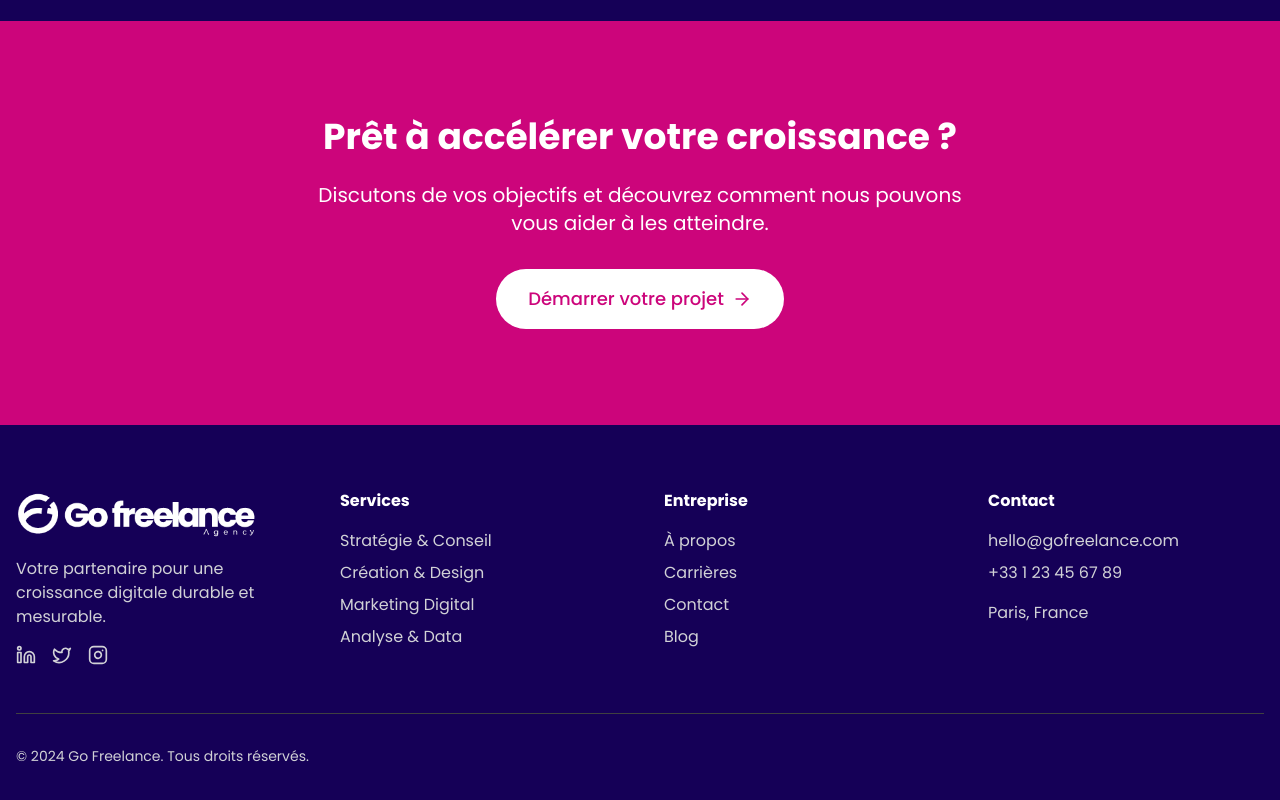
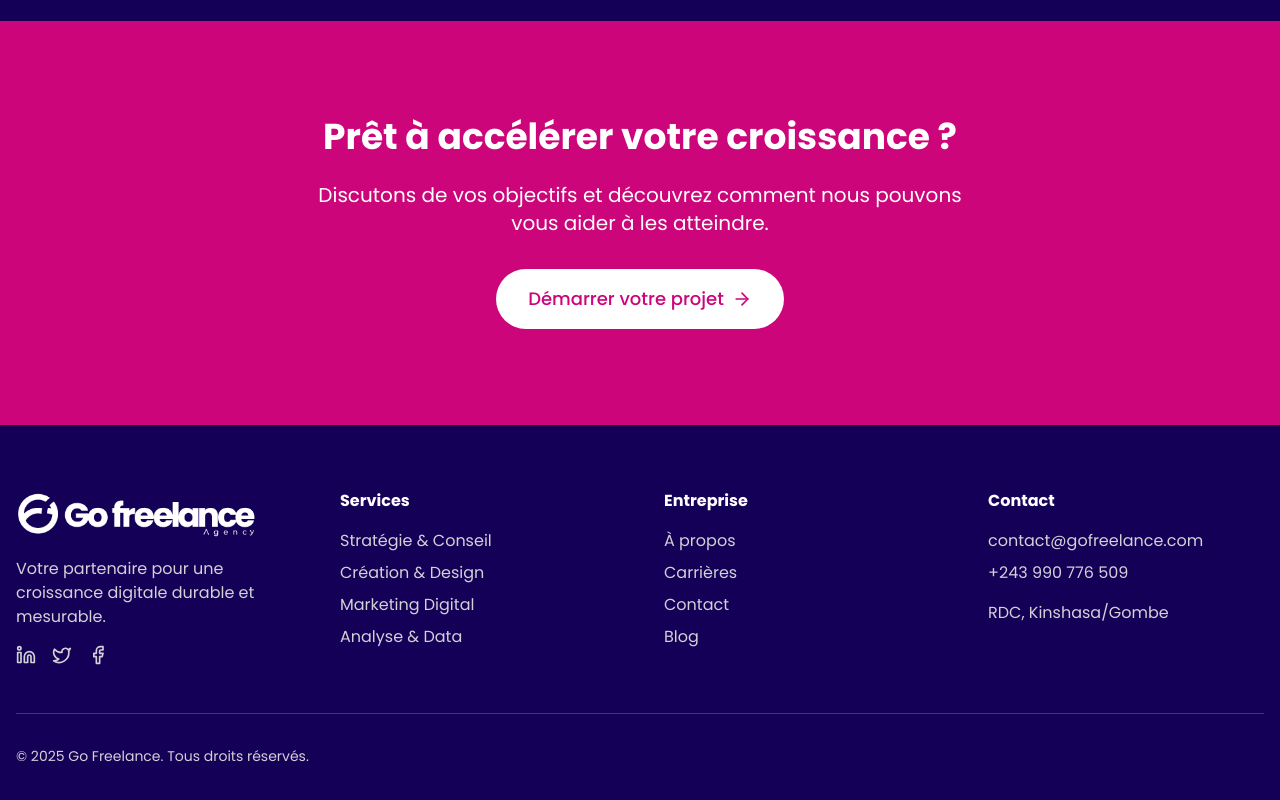
Before and after one commit to Go-freelance/gofreelance, a React (Vite) app: page / in a window 1280 px wide. Shown: the part 3994-4794 px from the top of the page. Built offline with nearby package versions, Linux system fonts and the light colour scheme.

Commit message:
feat: update social media links in footer and replace Instagram with Facebook icon

```diff
--- a/src/components/Footer.tsx
+++ b/src/components/Footer.tsx
@@ -1,5 +1,5 @@
 import React from "react";
-import { Linkedin, Twitter, Instagram } from "lucide-react";
+import { Linkedin, Twitter, Facebook } from "lucide-react";
 
 export const Footer: React.FC = () => {
   return (
@@ -14,25 +14,28 @@ export const Footer: React.FC = () => {
             </p>
             <div className="flex space-x-4">
               <a
-                href="#"
+                href="https://www.linkedin.com/company/go-freelancerdc"
+                target="_blank"
                 className="text-neutral-300 hover:text-primary transition"
               >
                 <Linkedin className="w-5 h-5" />
                 <span className="sr-only">LinkedIn</span>
               </a>
               <a
-                href="#"
+                href="https://twitter.com/gof_rdc"
+                target="_blank"
                 className="text-neutral-300 hover:text-primary transition"
               >
                 <Twitter className="w-5 h-5" />
                 <span className="sr-only">Twitter</span>
               </a>
               <a
-                href="#"
+                href="https://www.facebook.com/gofreelancerdc"
+                target="_blank"
                 className="text-neutral-300 hover:text-primary transition"
               >
-                <Instagram className="w-5 h-5" />
-                <span className="sr-only">Instagram</span>
+                <Facebook className="w-5 h-5" />
+                <span className="sr-only">Facebook</span>
               </a>
             </div>
           </div>
@@ -112,13 +115,13 @@ export const Footer: React.FC = () => {
           </div>
           <div>
             <h4 className="font-bold mb-4">Contact</h4>
-            <p className="text-neutral-300 mb-2">hello@gofreelance.com</p>
-            <p className="text-neutral-300 mb-4">+33 1 23 45 67 89</p>
-            <p className="text-neutral-300">Paris, France</p>
+            <p className="text-neutral-300 mb-2">contact@gofreelance.com</p>
+            <p className="text-neutral-300 mb-4">+243 990 776 509</p>
+            <p className="text-neutral-300">RDC, Kinshasa/Gombe</p>
           </div>
         </div>
         <div className="border-t border-neutral-700 mt-12 pt-8 text-neutral-300 text-sm">
-          <p>© 2024 Go Freelance. Tous droits réservés.</p>
+          <p>© 2025 Go Freelance. Tous droits réservés.</p>
         </div>
       </div>
     </footer>
```
